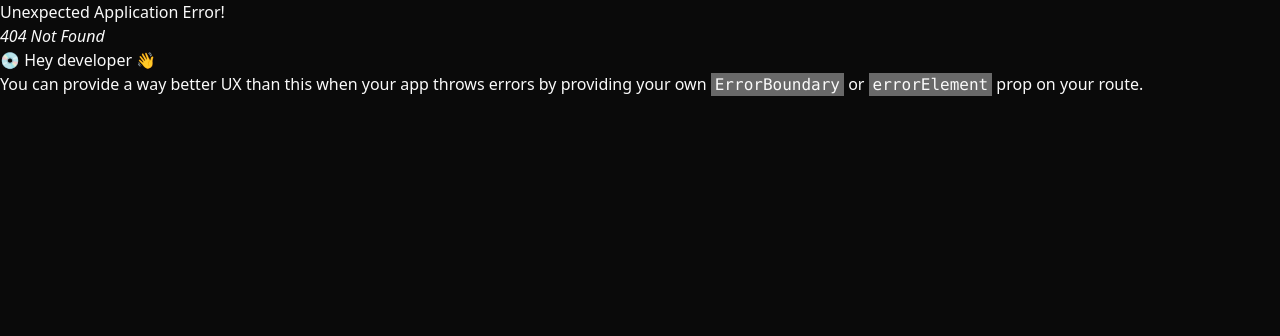
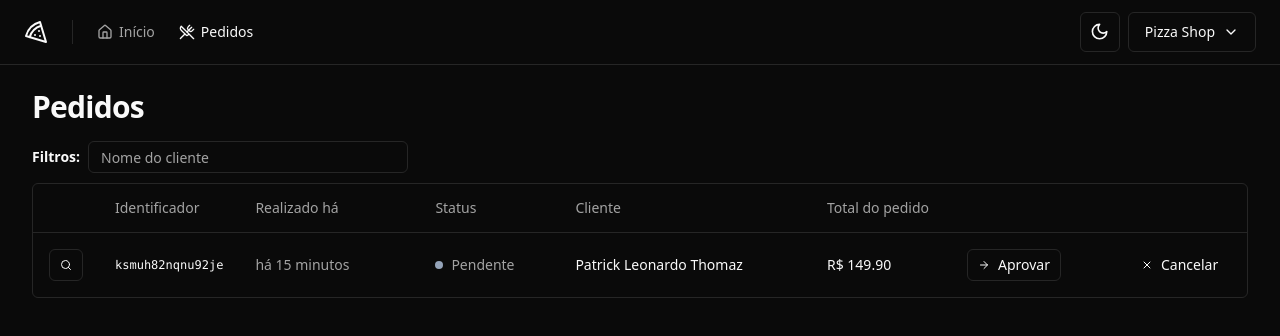
Before and after one commit to patrickt26/pizzashop-web, a React app: page /orders in a window 1280 px wide. Before the commit this address had no page. Shown: the top 336 px of the page. Built offline with nearby package versions, Linux system fonts and the light colour scheme; the HTML template or start-up script is replaced by a standard one.

Commit message:
[02] Página: Listagem de pedidos

```diff
--- a/src/components/ui/button.tsx
+++ b/src/components/ui/button.tsx
@@ -1,8 +1,8 @@
-import * as React from "react"
-import { Slot } from "@radix-ui/react-slot"
-import { cva, type VariantProps } from "class-variance-authority"
+import { Slot } from "@radix-ui/react-slot";
+import { cva, type VariantProps } from "class-variance-authority";
+import * as React from "react";
 
-import { cn } from "@/lib/utils"
+import { cn } from "@/lib/utils";
 
 const buttonVariants = cva(
   "inline-flex items-center justify-center whitespace-nowrap rounded-md text-sm font-medium ring-offset-background transition-colors focus-visible:outline-none focus-visible:ring-2 focus-visible:ring-ring focus-visible:ring-offset-2 disabled:pointer-events-none disabled:opacity-50",
@@ -22,6 +22,7 @@
       size: {
         default: "h-10 px-4 py-2",
         sm: "h-9 rounded-md px-3",
+        xs: "h-8 px-2.5",
         lg: "h-11 rounded-md px-8",
         icon: "h-10 w-10",
       },
@@ -30,27 +31,27 @@
       variant: "default",
       size: "default",
     },
-  }
-)
+  },
+);
 
 export interface ButtonProps
   extends React.ButtonHTMLAttributes<HTMLButtonElement>,
     VariantProps<typeof buttonVariants> {
-  asChild?: boolean
+  asChild?: boolean;
 }
 
 const Button = React.forwardRef<HTMLButtonElement, ButtonProps>(
   ({ className, variant, size, asChild = false, ...props }, ref) => {
-    const Comp = asChild ? Slot : "button"
+    const Comp = asChild ? Slot : "button";
     return (
       <Comp
         className={cn(buttonVariants({ variant, size, className }))}
         ref={ref}
         {...props}
       />
-    )
-  }
-)
-Button.displayName = "Button"
+    );
+  },
+);
+Button.displayName = "Button";
 
-export { Button, buttonVariants }
+export { Button, buttonVariants };
--- /dev/null
+++ b/src/components/ui/table.tsx
@@ -0,0 +1,117 @@
+import * as React from "react"
+
+import { cn } from "@/lib/utils"
+
+const Table = React.forwardRef<
+  HTMLTableElement,
+  React.HTMLAttributes<HTMLTableElement>
+>(({ className, ...props }, ref) => (
+  <div className="relative w-full overflow-auto">
+    <table
+      ref={ref}
+      className={cn("w-full caption-bottom text-sm", className)}
+      {...props}
+    />
+  </div>
+))
+Table.displayName = "Table"
+
+const TableHeader = React.forwardRef<
+  HTMLTableSectionElement,
+  React.HTMLAttributes<HTMLTableSectionElement>
+>(({ className, ...props }, ref) => (
+  <thead ref={ref} className={cn("[&_tr]:border-b", className)} {...props} />
+))
+TableHeader.displayName = "TableHeader"
+
+const TableBody = React.forwardRef<
+  HTMLTableSectionElement,
+  React.HTMLAttributes<HTMLTableSectionElement>
+>(({ className, ...props }, ref) => (
+  <tbody
+    ref={ref}
+    className={cn("[&_tr:last-child]:border-0", className)}
+    {...props}
+  />
+))
+TableBody.displayName = "TableBody"
+
+const TableFooter = React.forwardRef<
+  HTMLTableSectionElement,
+  React.HTMLAttributes<HTMLTableSectionElement>
+>(({ className, ...props }, ref) => (
+  <tfoot
+    ref={ref}
+    className={cn(
+      "border-t bg-muted/50 font-medium [&>tr]:last:border-b-0",
+      className
+    )}
+    {...props}
+  />
+))
+TableFooter.displayName = "TableFooter"
+
+const TableRow = React.forwardRef<
+  HTMLTableRowElement,
+  React.HTMLAttributes<HTMLTableRowElement>
+>(({ className, ...props }, ref) => (
+  <tr
+    ref={ref}
+    className={cn(
+      "border-b transition-colors hover:bg-muted/50 data-[state=selected]:bg-muted",
+      className
+    )}
+    {...props}
+  />
+))
+TableRow.displayName = "TableRow"
+
+const TableHead = React.forwardRef<
+  HTMLTableCellElement,
+  React.ThHTMLAttributes<HTMLTableCellElement>
+>(({ className, ...props }, ref) => (
+  <th
+    ref={ref}
+    className={cn(
+      "h-12 px-4 text-left align-middle font-medium text-muted-foreground [&:has([role=checkbox])]:pr-0",
+      className
+    )}
+    {...props}
+  />
+))
+TableHead.displayName = "TableHead"
+
+const TableCell = React.forwardRef<
+  HTMLTableCellElement,
+  React.TdHTMLAttributes<HTMLTableCellElement>
+>(({ className, ...props }, ref) => (
+  <td
+    ref={ref}
+    className={cn("p-4 align-middle [&:has([role=checkbox])]:pr-0", className)}
+    {...props}
+  />
+))
+TableCell.displayName = "TableCell"
+
+const TableCaption = React.forwardRef<
+  HTMLTableCaptionElement,
+  React.HTMLAttributes<HTMLTableCaptionElement>
+>(({ className, ...props }, ref) => (
+  <caption
+    ref={ref}
+    className={cn("mt-4 text-sm text-muted-foreground", className)}
+    {...props}
+  />
+))
+TableCaption.displayName = "TableCaption"
+
+export {
+  Table,
+  TableHeader,
+  TableBody,
+  TableFooter,
+  TableHead,
+  TableRow,
+  TableCell,
+  TableCaption,
+}
--- /dev/null
+++ b/src/pages/app/orders/orders.tsx
@@ -0,0 +1,89 @@
+import { Button } from "@/components/ui/button";
+import { Input } from "@/components/ui/input";
+import {
+  Table,
+  TableBody,
+  TableCell,
+  TableHead,
+  TableHeader,
+  TableRow,
+} from "@/components/ui/table";
+import { ArrowRight, Search, X } from "lucide-react";
+import { Helmet } from "react-helmet-async";
+
+export function Orders() {
+  return (
+    <>
+      <Helmet title="Pedidos" />
+
+      <div className="flex flex-col gap-4">
+        <h1 className="text-3xl font-bold tracking-tight">Pedidos</h1>
+      </div>
+
+      <div className="space-y-2.5">
+        <form className="flex items-center gap-2">
+          <span className="text-sm font-semibold">Filtros:</span>
+          <Input placeholder="Nome do cliente" className="h-8 w-[320px]" />
+        </form>
+
+        <div className="rounded-md border">
+          <Table>
+            <TableHeader>
+              <TableRow>
+                <TableHead className="w-[64px]"></TableHead>
+                <TableHead className="w-[140px]">Identificador</TableHead>
+                <TableHead className="w-[180px]">Realizado há</TableHead>
+                <TableHead className="w-[140px]">Status</TableHead>
+                <TableHead>Cliente</TableHead>
+                <TableHead className="w-[140px]">Total do pedido</TableHead>
+                <TableHead className="w-[164px]"></TableHead>
+                <TableHead className="w-[132px]"></TableHead>
+              </TableRow>
+            </TableHeader>
+
+            <TableBody>
+              <TableRow>
+                <TableCell>
+                  <Button variant="outline" size="xs">
+                    <Search className="h-3 w-3" />
+                    <span className="sr-only">Detalhes do pedido</span>
+                  </Button>
+                </TableCell>
+                <TableCell className="font-mono text-xs font-medium">
+                  ksmuh82nqnu92je
+                </TableCell>
+                <TableCell className="text-muted-foreground">
+                  há 15 minutos
+                </TableCell>
+                <TableCell>
+                  <div className="flex items-center gap-2">
+                    <span className="h-2 w-2 rounded-full bg-slate-400" />
+                    <span className="font-medium text-muted-foreground">
+                      Pendente
+                    </span>
+                  </div>
+                </TableCell>
+                <TableCell className="font-medium">
+                  Patrick Leonardo Thomaz
+                </TableCell>
+                <TableCell className="font-medium">R$ 149.90</TableCell>
+                <TableCell>
+                  <Button variant="outline" size="xs">
+                    <ArrowRight className="mr-2 h-3 w-3" />
+                    Aprovar
+                  </Button>
+                </TableCell>
+                <TableCell>
+                  <Button variant="ghost" size="xs">
+                    <X className="mr-2 h-3 w-3" />
+                    Cancelar
+                  </Button>
+                </TableCell>
+              </TableRow>
+            </TableBody>
+          </Table>
+        </div>
+      </div>
+    </>
+  );
+}
--- a/src/routes.tsx
+++ b/src/routes.tsx
@@ -3,6 +3,7 @@
 import { AppLayout } from "./pages/_layouts/app";
 import { AuthLayout } from "./pages/_layouts/auth";
 import { Dashboard } from "./pages/app/dashboard";
+import { Orders } from "./pages/app/orders/orders";
 import { SignIn } from "./pages/auth/sign-in";
 import { SignUp } from "./pages/auth/sign-up";
 
@@ -14,6 +15,10 @@
       {
         path: "/",
         element: <Dashboard />,
+      },
+      {
+        path: "/orders",
+        element: <Orders />,
       },
     ],
   },
```
